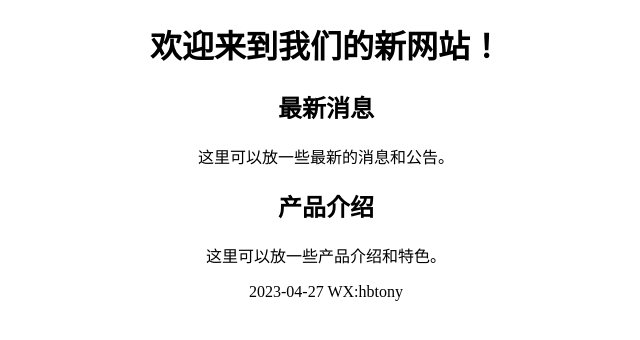
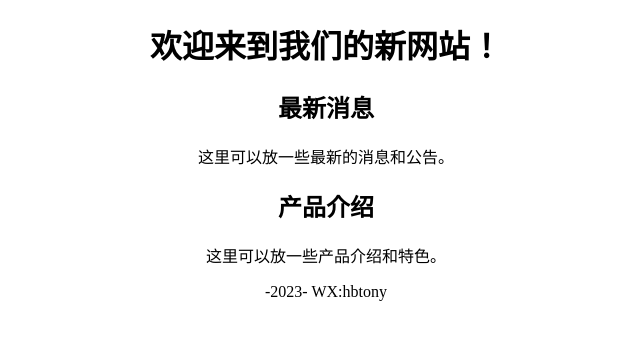
Before and after one commit to hbtony123/dola.github.io, a plain HTML site: page index.html in a window 1280 px wide. Shown: the full height of the page, 314-954 px from the left. Drawn offline with Linux system fonts and the light colour scheme.

Commit message:
更新 index.html

```diff
--- a/index.html
+++ b/index.html
@@ -17,7 +17,7 @@
       <p>这里可以放一些产品介绍和特色。</p>
     </main>
     <footer>
-      <p>2023-04-27 WX:hbtony</p>
+      <p>-2023- WX:hbtony</p>
     </footer>
 
   </body>
```
